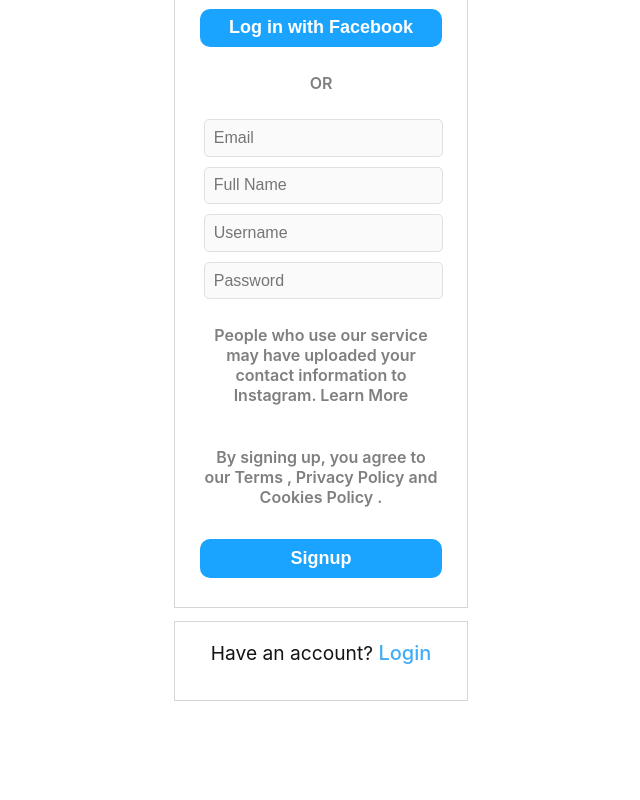
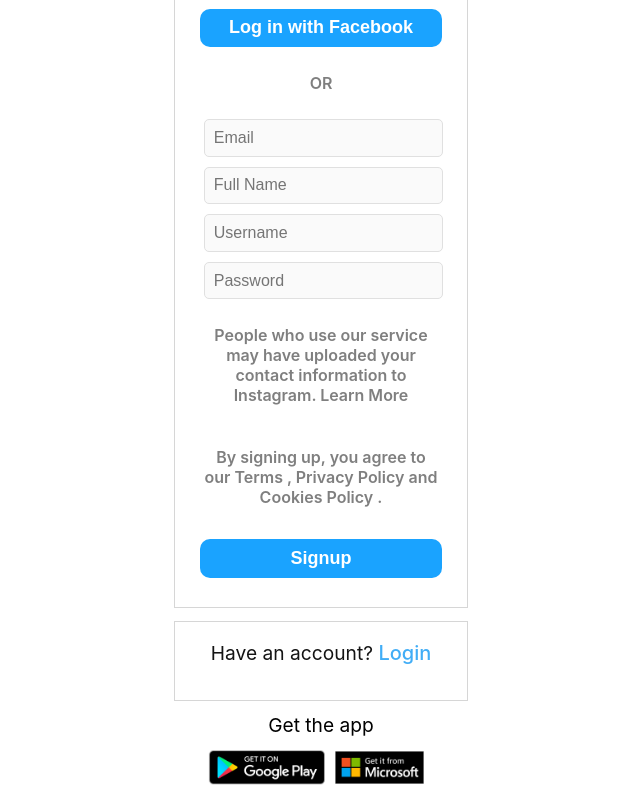
Before and after one commit to Mahmoud-Bakir/Instagram-Clone, a React (Create React App) app in the folder client/: page /register in a window 1280 px wide. Shown: the part 255-1055 px from the top of the page, without its empty margins (319-959 px from the left). Before the commit the page ends 968 px from the top, so only its background shows below. Built offline with nearby package versions, Linux system fonts and the light colour scheme.

Commit message:
Client <> Added Navigations

```diff
--- a/client/src/Components/LoginForm/index.jsx
+++ b/client/src/Components/LoginForm/index.jsx
@@ -4,7 +4,10 @@
 import micosoft from "../../assets/microsoft.png"
 import Partition from "../Partition";
 import Button from "../Button";
+import { useNavigate } from "react-router-dom";
 const LoginForm = () => {
+  const navigater = useNavigate()
+  const register = ()=> navigater('/register')
     return (
         <>
           <div className="login-form-container">
@@ -21,7 +24,7 @@
             <p className="forgot">Fogot Password?</p>
           </div>
           <div className="existing-container">
-            <p>Don't have an account? <span>Sign Up</span></p>
+            <p>Don't have an account? <span onClick={register}>Sign Up</span></p>
           </div>
           <div className="get">
             <span>Get the app</span>
--- a/client/src/Components/RegisterForm/index.jsx
+++ b/client/src/Components/RegisterForm/index.jsx
@@ -4,7 +4,10 @@
 import micosoft from "../../assets/microsoft.png"
 import Partition from "../Partition";
 import Button from "../Button";
+import {useNavigate} from 'react-router-dom';
 const RegisterForm = () => {
+  const navigater = useNavigate()
+  const login = () => navigater('/login')
     return (
         <>
           <div className="signup-form-container">
@@ -35,7 +38,14 @@
             <Button name={"Signup"}/>
           </div>
           <div className="existing-container">
-            <p>Have an account? <span>Login</span></p>
+            <p>Have an account? <span onClick={login}>Login</span></p>
+          </div>
+          <div className="get">
+            <span>Get the app</span>
+            <div className="stores">
+             <a href="https://play.google.com/store/apps/details?id=com.instagram.android&referrer=ig_mid%3D985327B7-64EA-431A-BB2D-0AF9C99DE09E%26utm_campaign%3DsignupPage%26utm_content%3Dlo%26utm_source%3Dinstagramweb%26utm_medium%3Dbadge"><img src={playstore} alt="playstore" className="play"/></a>
+             <a href=""><img src={micosoft} alt="microsoft Store" className="micro" /></a>
+            </div>
           </div>
        </>
     );
```
